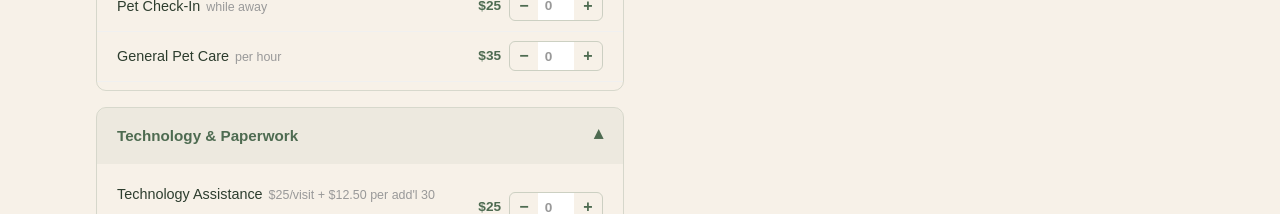
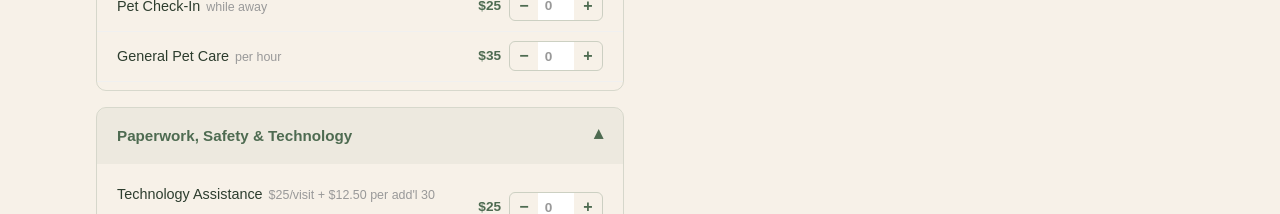
Before and after one commit to GoodCompanySCS/goodcompany-scs, a Next.js app: page /pricing in a window 1280 px wide. Shown: the part 2480-2694 px from the top of the page. Built offline with nearby package versions, Linux system fonts and the light colour scheme.

Commit message:
Update BundleBuilder.tsx

```diff
--- a/app/components/BundleBuilder.tsx
+++ b/app/components/BundleBuilder.tsx
@@ -41,7 +41,7 @@ const serviceCategories = [
     ],
   },
   {
-    name: 'Technology & Paperwork',
+    name: 'Paperwork, Safety & Technology',
     color: 'sage',
     services: [
       { id: 'tech', name: 'Technology Assistance', note: "$25/visit + $12.50 per add'l 30 min", price: 25, unit: 'per visit' },
```
